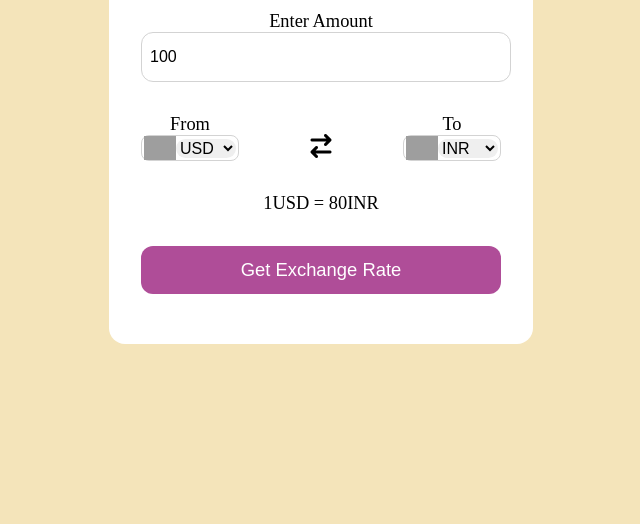
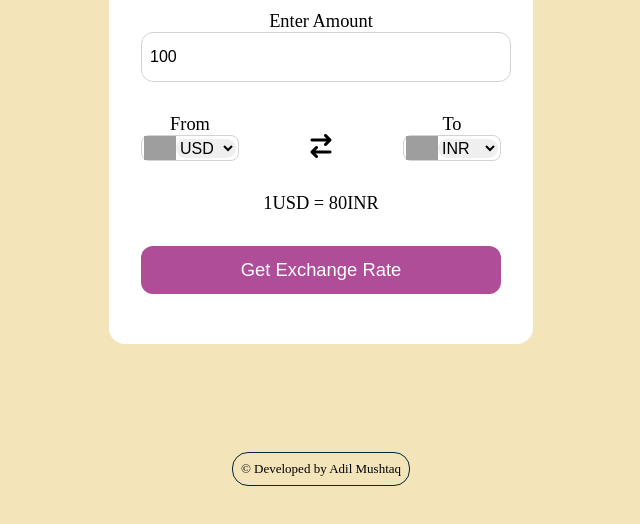
Before and after one commit to Aadil19/Currency-Converter, a plain HTML site: page index.html in a window 1280 px wide. Shown: the part 268-792 px from the top of the page, without its empty margins (319-959 px from the left). Drawn offline with Linux system fonts and the light colour scheme; no server answers; grey boxes are pictures that could not be loaded.

Commit message:
Add Footer

```diff
--- a/index.html
+++ b/index.html
@@ -42,6 +42,9 @@
         <button>Get Exchange Rate</button>
       </form>
     </div>
+    <footer>
+      <p>© Developed by Adil Mushtaq</p>
+    </footer>
     <script src="./codes.js"></script>
     <script src="./app.js"></script>
   </body>
--- a/script.css
+++ b/script.css
@@ -77,3 +77,12 @@ form button {
   font-size: 1.15rem;
   cursor: pointer;
 }
+footer {
+  position: absolute;
+  top: 90vh;
+  font-size: small;
+  padding: 0.5rem;
+  height: 1rem;
+  border: 1px solid rgb(2, 39, 52);
+  border-radius: 1rem;
+}
```
